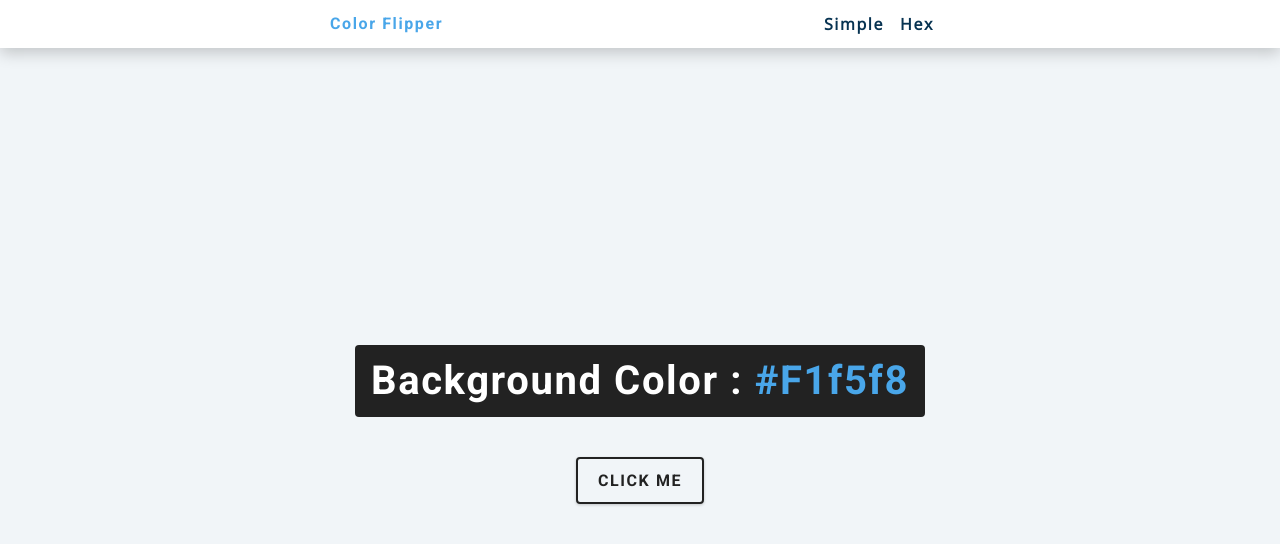
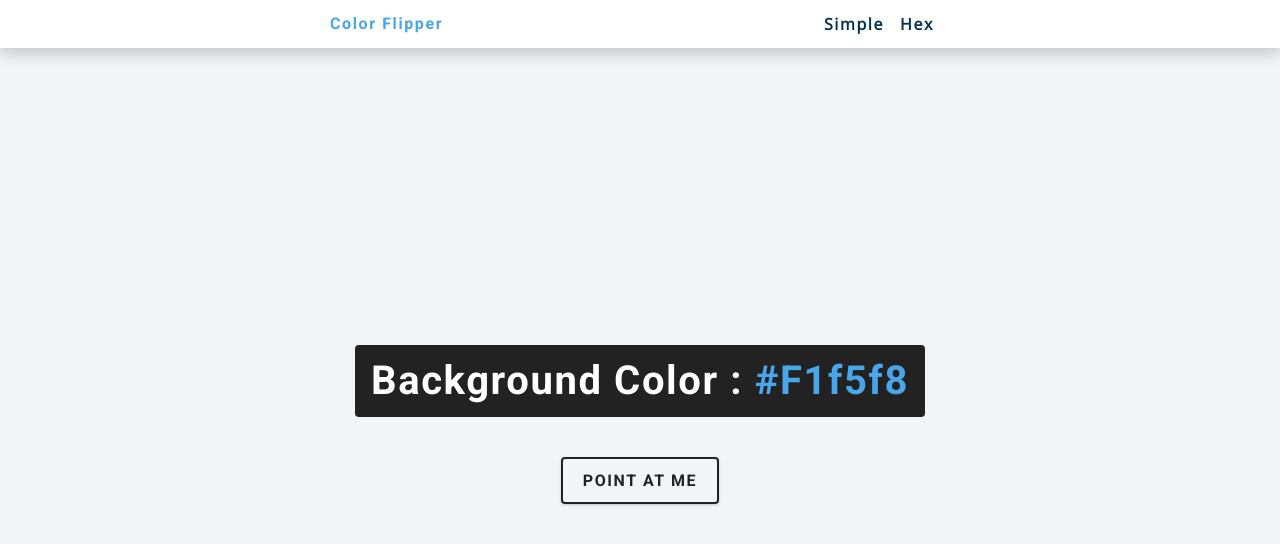
Before and after one commit to marksulla/color-flipper, a plain HTML site: page hex.html in a window 1280 px wide. Drawn offline with nearby package versions, Linux system fonts and the light colour scheme.

Commit message:
Update hex.html

```diff
--- a/hex.html
+++ b/hex.html
@@ -24,7 +24,7 @@
     <main>
       <div class="container">
         <h2>background color : <span class="color">#f1f5f8</span></h2>
-        <button class="btn btn-hero" id="btn">click me</button>
+        <button class="btn btn-hero" id="btn">point at me</button>
       </div>
     </main>
     <!-- javascript -->
```
